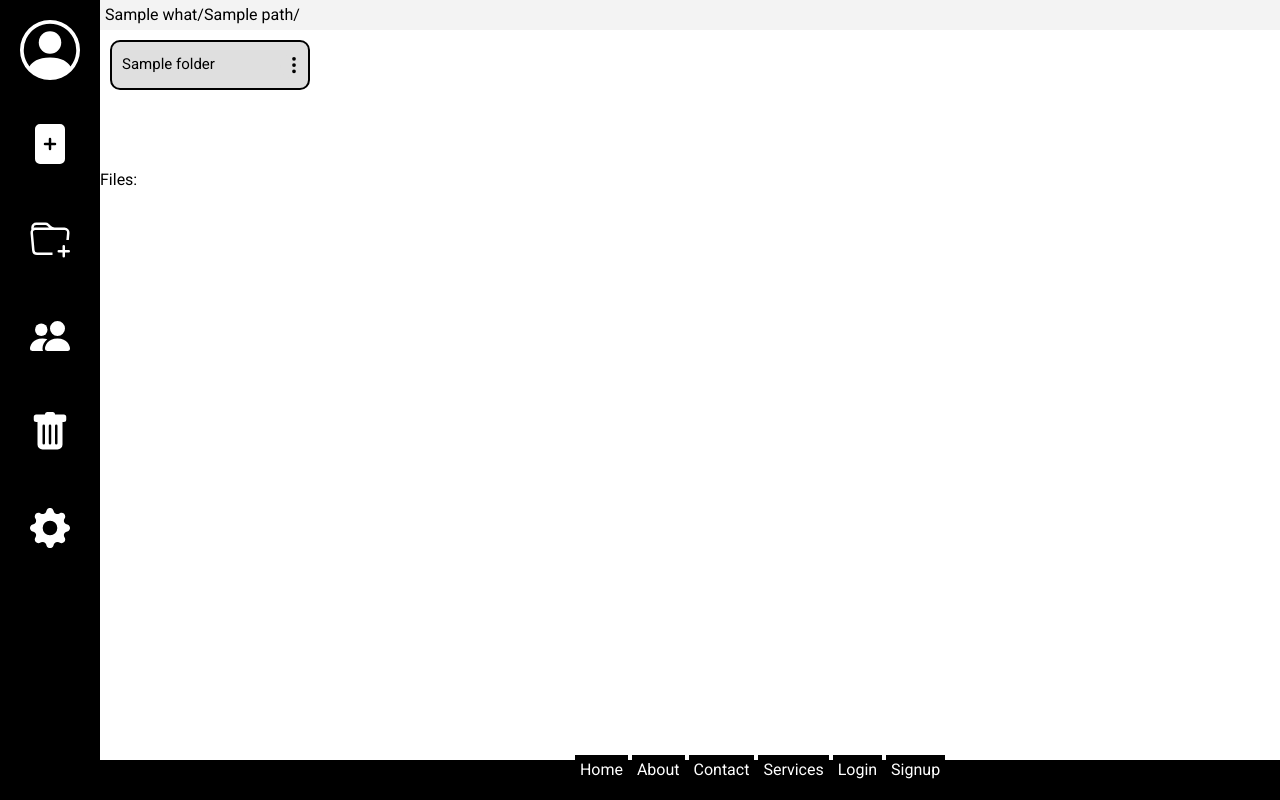
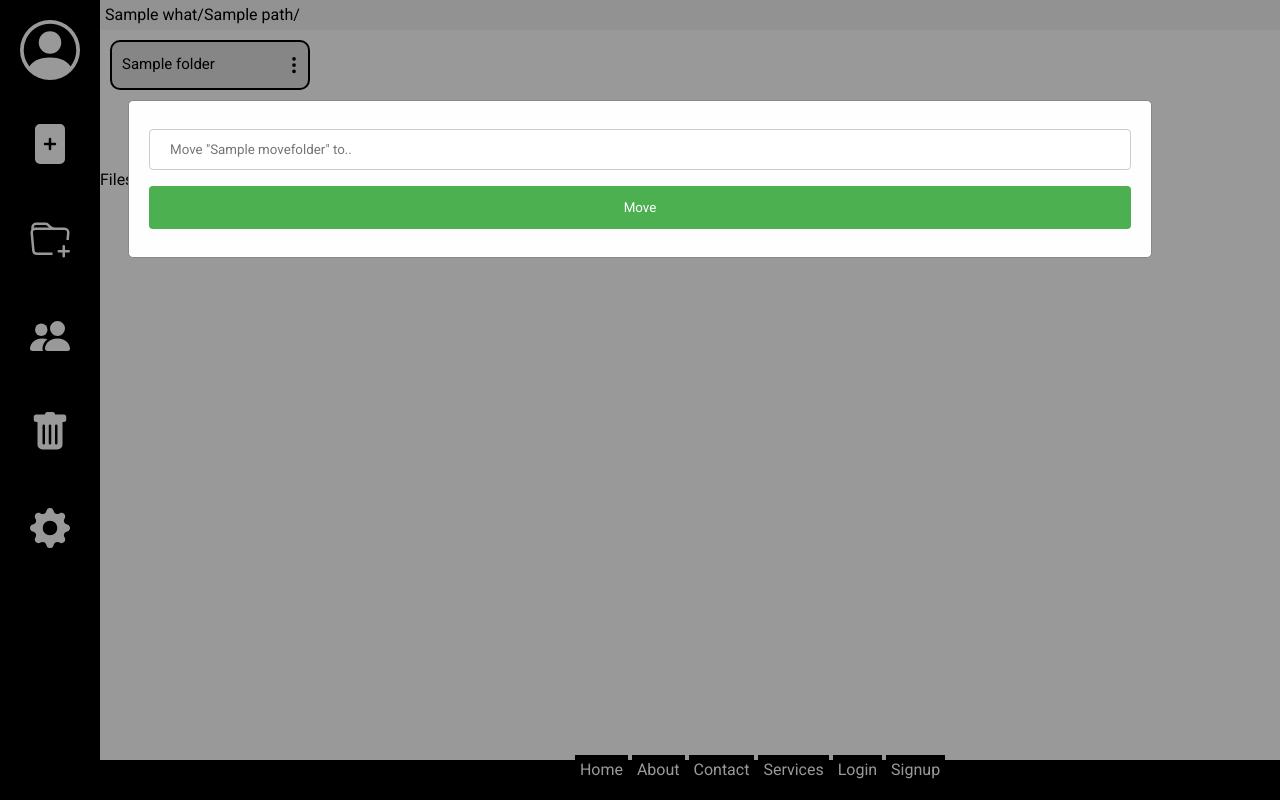
Before and after one commit to Stephen10121/Storage-Server, a Flask app: template templates/welcome.html in a window 1280 px wide; the page is wider, and only the part inside the window is pictured. Run offline with Flask 2, Linux system fonts and the light colour scheme; the template is opened without the code that fills it: most values are stand-ins (such as "Sample title", 1, 10 or a date in 2020); parts of the project's set-up code (start-up, migrations or seed data) failed here and were passed over.

Commit message:
Working on moving folders. Fixed some issues too.

```diff
--- a/errors.txt
+++ b/errors.txt
@@ -1 +1,2 @@
 Error #1: An error when sharing a folder.
+Error #2: This error gets called while moving dir to trash. The user moving the folder does not exist.
--- a/functions.py
+++ b/functions.py
@@ -373,12 +373,10 @@ def share_file(id, what, towhom):
     else:
         os.chdir('..')
         return 'share_user_not_exists'
+
 #Testing
 
 def testing(id):
     get=cursor.execute("SELECT user_name FROM users WHERE id='%s'"%(str(id)))
     for i in get:
         return i
-#print(testing(54))
-#print(testing(get_id('test2')[0], 'send.txt', get_id('test')[0]))
-#print(str(hashlib.sha224(str(get_id('test2')[0]).encode()).hexdigest()))
--- a/main.py
+++ b/main.py
@@ -29,10 +29,26 @@ def home():
             id = int(E.decrypt(request.cookies['WOWPOW'])[1])
             dirpath = 'root'
             if request.method == 'POST':
-                if request.form.get('trashwhat'):
+                if request.form.get("moveto"):
+                    moveto = request.form.get('moveto')
+                    movewhat = request.form.get('movepath')
+                    print(moveto, movewhat)
+                if request.form.get('cancel'):
+                    return render_template("welcome.html", what=[True, True, F.get_userinfo(id)], folders=F.get_folders(id, dirpath), path=dirpath)
+                elif request.form.get('movefolder'):
+                    what = request.form.get('movefolder')
+                    if '/' in what:
+                        what2=what.split('/')
+                        return render_template("welcome.html", what=[True, True, F.get_userinfo(id)], folders=F.get_folders(id, dirpath), path=dirpath, movefolder=[what, what2[::-1][0]])
+                    else:
+                        return render_template("welcome.html", what=[True, True, F.get_userinfo(id)], folders=F.get_folders(id, dirpath), path=dirpath, movefolder=[False, what])
+                elif request.form.get('trashwhat'):
                     what=request.form.get('trashwhat')
                     trash_it = F.trash_folder(id, what)
-                    print(trash_it)
+                    if trash_it==True:
+                        return render_template("welcome.html", error='Success', what=[True, True, F.get_userinfo(id)], folders=F.get_folders(id, dirpath), path=dirpath)
+                    elif trash_it=='user_not_exists':
+                        return render_template("welcome.html", error='error_2', what=[True, True, F.get_userinfo(id)], folders=F.get_folders(id, dirpath), path=dirpath)
                 elif request.form.get('dirpath'):
                     nowpath = request.form.get('dirpath')
                     newpath = request.form.get('chdir')
@@ -157,9 +173,8 @@ def login_form():
 
 @app.route('/logout', methods=['GET', 'POST'])
 def logout():
-    res = make_response(render_template("index.html", what=[False, True, False]))
+    res = make_response(redirect('/'))
     res.set_cookie('WOWPOW','')
     return res
 
 app.run(host='0.0.0.0', port=8080)
-#app.run(host='10.51.33.18', port=8080)
--- a/templates/welcome.html
+++ b/templates/welcome.html
@@ -96,6 +96,41 @@
                     {% endif %}
                 </div>
                 <div class="folder-section">
+                    {% if movefolder %}
+                        {% if movefolder[0]==False %}
+                            <div id="{{movefolder[1]}}" class="modal" style="display: block;">
+                                <div class="modal-content">
+                                <form method="POST">
+                                    <center>
+                                        <input type="hidden" name="movepath" value='{{movefolder[1]}}'>
+                                        <input type="text" name='moveto' placeholder='Move "{{movefolder[1]}}" to..'><br>
+                                        <input class="renamesub" type="submit" value="Move">
+                                    </center>
+                                </form>
+                                <form method="POST">
+                                    <center>
+                                        <input class="renamesub" type="submit" name="cancel" style="background-color: #b9b9b9;" value="Cancel">
+                                    </center>
+                                </form>
+                                </div>
+                            </div>
+                        {% else %}
+                            <div id="{{movefolder[1]}}" class="modal" style="display: block;">
+                                <div class="modal-content">
+                                <form method="POST">
+                                    <center>
+                                        <input type="hidden" name="movepath" value='{{movefolder[0]}}'>
+                                        <input type="text" name='moveto' placeholder='Move "{{movefolder[1]}}" to..'><br>
+                                        <input class="renamesub" type="submit" value="Move">
+                                    </center>
+                                </form>
+                                </div>
+                            </div>
+                        {% endif %}
+                        <script>
+
+                        </script>
+                    {% endif %}
                     {% if folders %}
                         {% for i in folders %}
                             {% set d=i+'1' %}
@@ -116,7 +151,14 @@
                                         </svg>
                                     </button>
                                     <div id="{{i}}" class="dropdown-content">
-                                        <form method="POST"><input type="submit" value="Move"></form>
+                                        <form method="POST">
+                                            {% if path=='root' %}
+                                                <input type="hidden" name="movefolder" value='{{i}}'>
+                                            {% else %}
+                                                <input type="hidden" name="movefolder" value='{{ path }}/{{i}}'>
+                                            {% endif %}
+                                            <input type="submit" value="Move">
+                                        </form>
                                         <form method="POST">
                                             {% if path=='root' %}
                                                 <input type="hidden" name="trashwhat" value='{{i}}'>
```
